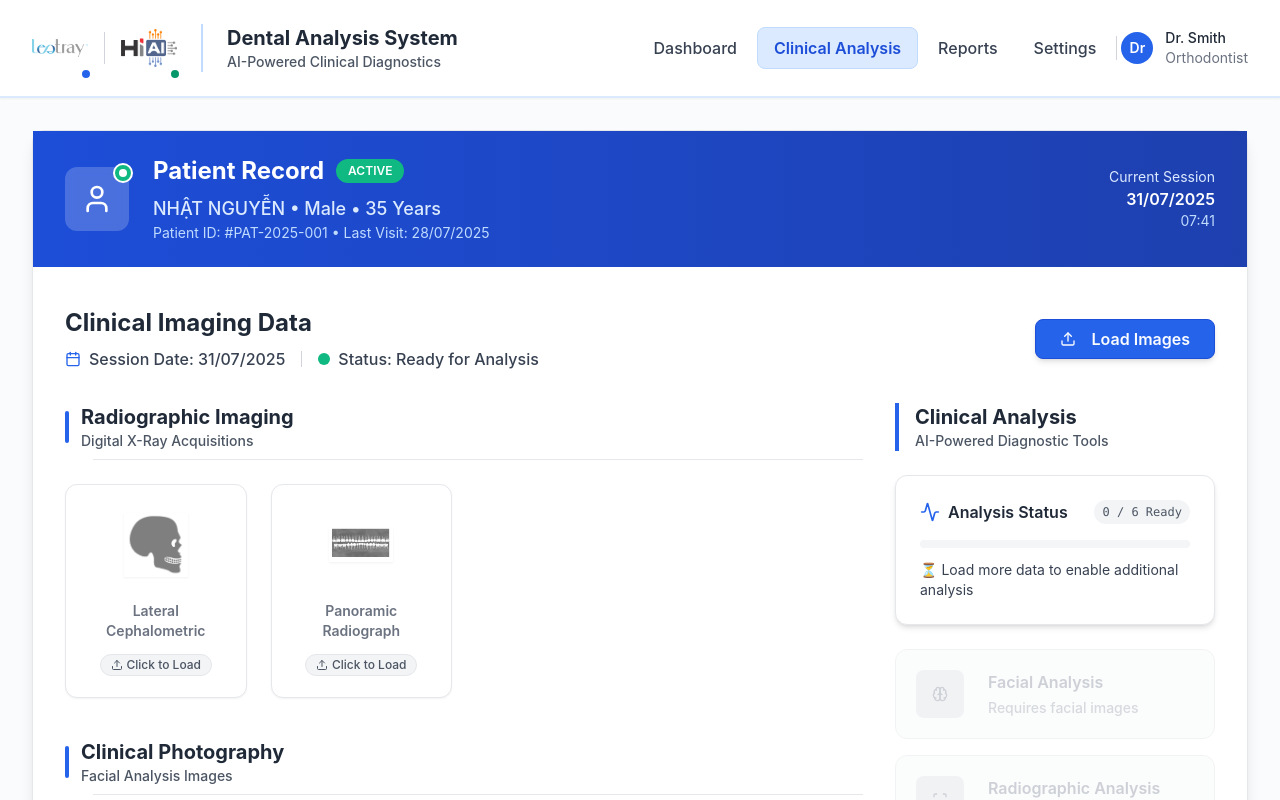
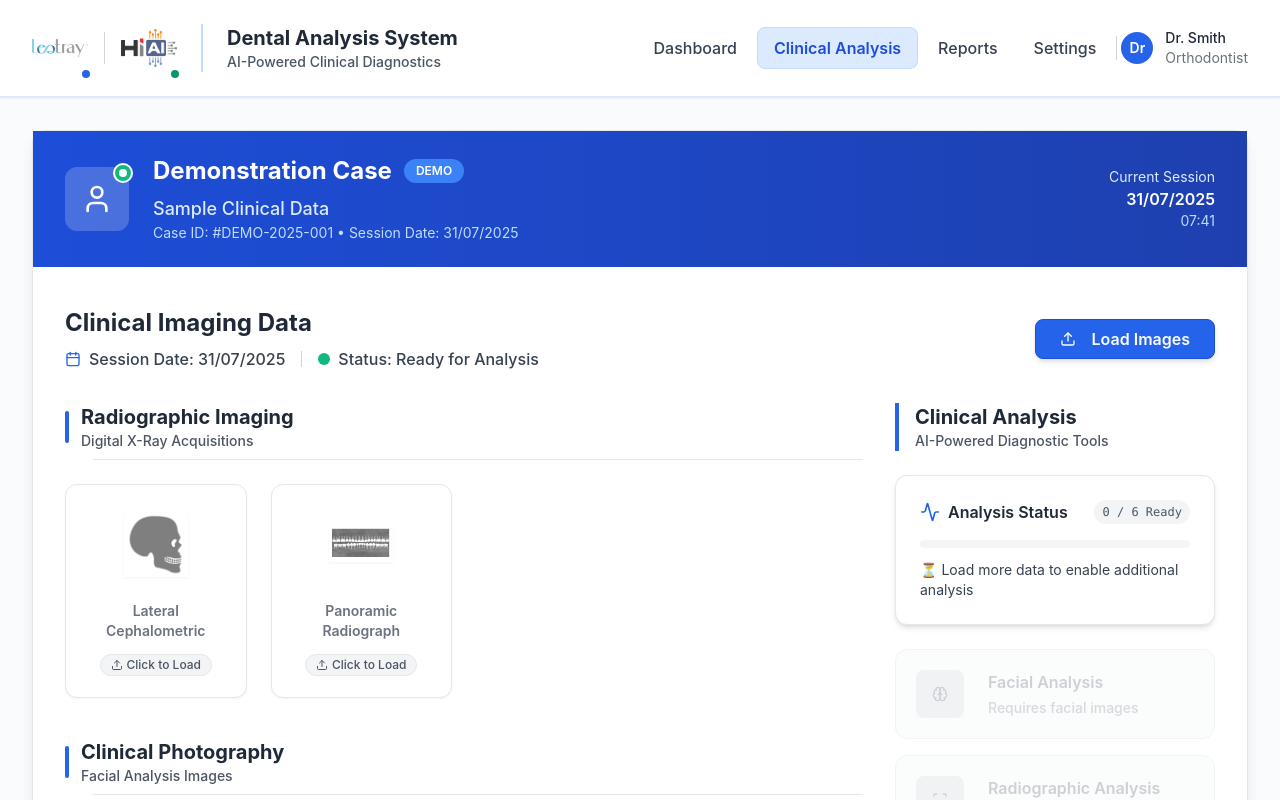
Before and after one commit to NguyenNhat4/facial-analysis-fe, a React (Vite) app: page /demo in a window 1280 px wide. Shown: the top 800 px of the page. Built offline with nearby package versions, Linux system fonts and the light colour scheme.

Commit message:
Update pation record tab to demo

```diff
--- a/src/pages/demo.tsx
+++ b/src/pages/demo.tsx
@@ -696,17 +696,17 @@ const DemoPage = () => {
                 <div>
                   <div className="flex items-center space-x-3 mb-2">
                     <h2 className="text-2xl font-bold text-white">
-                      Patient Record
+                      Demonstration Case
                     </h2>
-                    <span className="px-3 py-1 bg-emerald-500 text-white text-xs font-semibold rounded-full">
-                      ACTIVE
+                    <span className="px-3 py-1 bg-blue-500 text-white text-xs font-semibold rounded-full">
+                      DEMO
                     </span>
                   </div>
                   <p className="text-blue-100 text-lg font-medium">
-                    {patientData.name} • Male • 35 Years
+                    Sample Clinical Data
                   </p>
                   <p className="text-blue-200 text-sm">
-                    Patient ID: #PAT-2025-001 • Last Visit: 28/07/2025
+                    Case ID: #DEMO-2025-001 • Session Date: {new Date().toLocaleDateString("en-GB")}
                   </p>
                 </div>
               </div>
```
